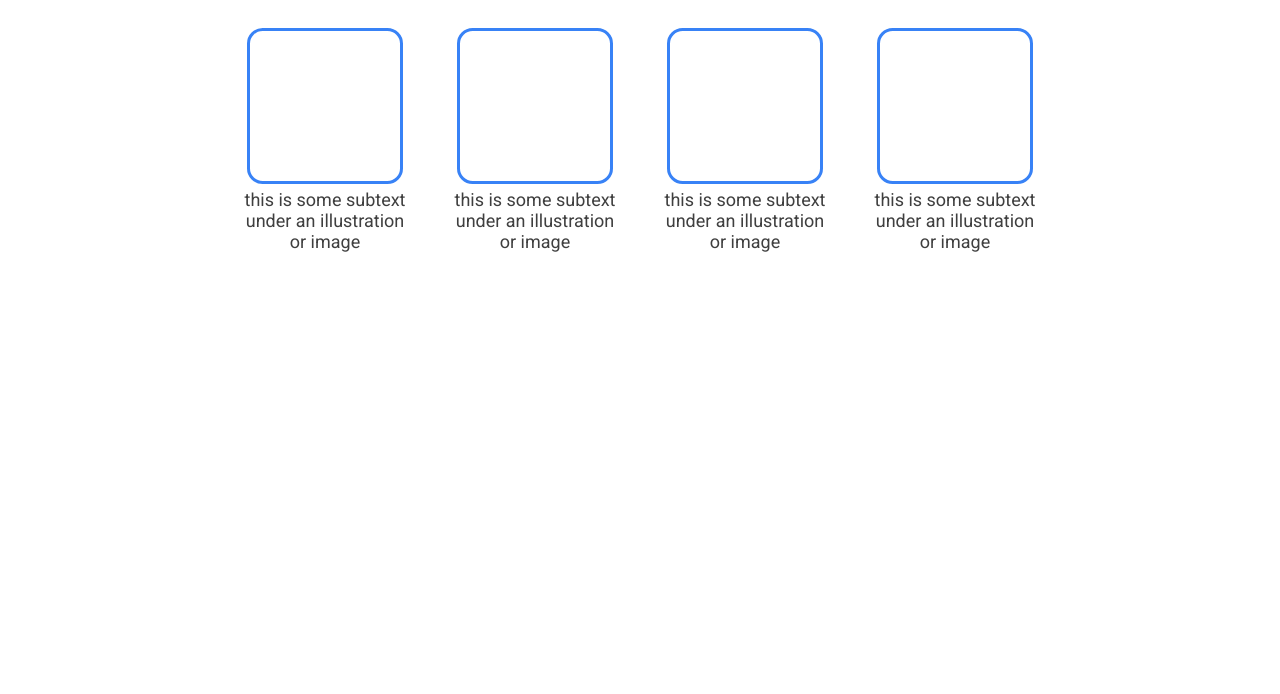
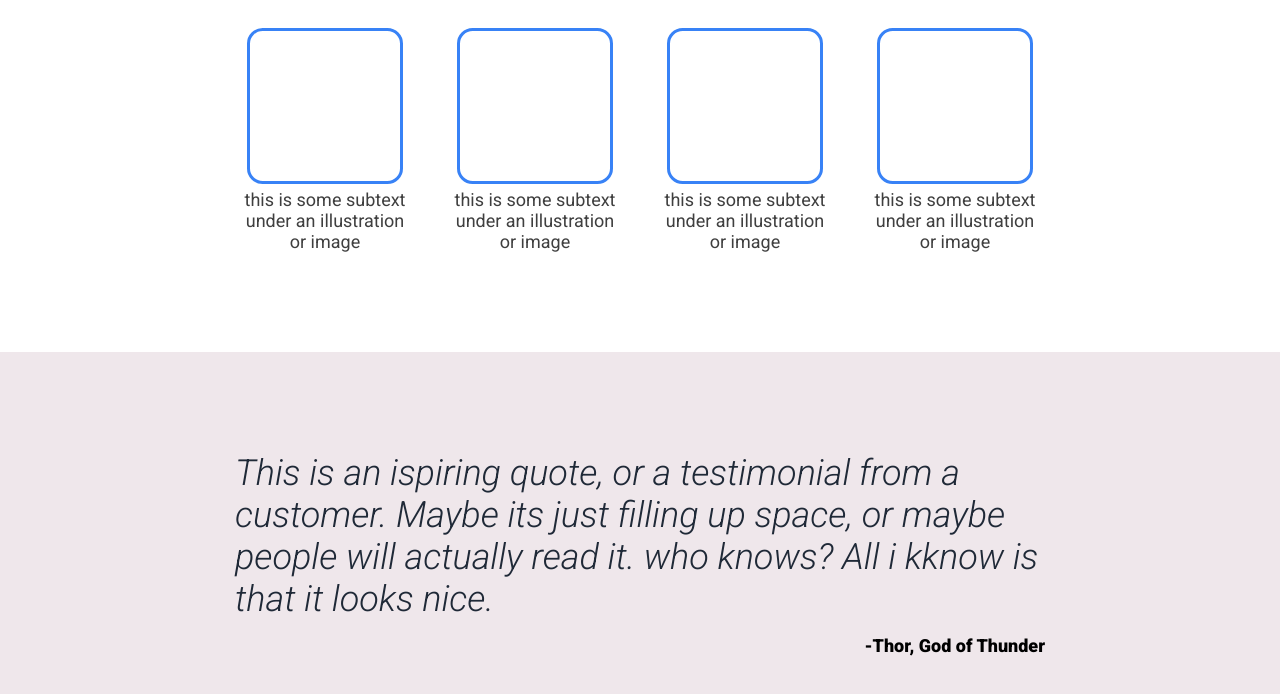
Before and after one commit to Naweed93/odin-landing-page, a plain HTML site: page index.html in a window 1280 px wide. Shown: the part 620-1314 px from the top of the page. Before the commit the page ends 972 px from the top, so only its background shows below. Drawn offline with Linux system fonts and the light colour scheme.

Commit message:
Complete quote division

```diff
--- a/index.html
+++ b/index.html
@@ -33,23 +33,29 @@
     <div class="information">
         <h1>Some random information.</h1>
         <div class="info-content">
-            <div class="info-one info">
+            <div class="info">
                 <div class="info-image"></div>
                 <p>this is some subtext under an illustration or image</p>
             </div>
-            <div class="info-two info">
+            <div class="info">
                 <div class="info-image"></div>
                 <p>this is some subtext under an illustration or image</p>
             </div>
-            <div class="info-three info">
+            <div class="info">
                 <div class="info-image"></div>
                 <p>this is some subtext under an illustration or image</p>
             </div>
-            <div class="info-four info">
+            <div class="info">
                 <div class="info-image"></div>
                 <p>this is some subtext under an illustration or image</p>
             </div>
         </div>
     </div>
+    <div class="quote">
+        <div class="container">
+            <p class="quote-text">This is an ispiring quote, or a testimonial from a customer. Maybe its just filling up space, or maybe people will actually read it. who knows? All i kknow is that it looks nice.</p>
+            <p class="quote-source">-Thor, God of Thunder</p>
+        </div>
+    </div>
 </body>
 </html>
--- a/style.css
+++ b/style.css
@@ -1,4 +1,4 @@
-@import url('https://fonts.googleapis.com/css2?family=Roboto:wght@400;700;900&display=swap');
+@import url('https://fonts.googleapis.com/css2?family=Roboto:ital,wght@0,400;0,700;0,900;1,300&display=swap');
 
 *{
     padding: 0;
@@ -100,3 +100,24 @@ header {
     color: #3f3f3f;
     font-size: 18px;
 }
+.quote{
+    background-color: #efe7eb;
+    padding: 100px;
+}
+.quote-text{
+    color: #1f2937;
+    font-size: 36px;
+    font-weight: 300;
+    font-style: italic;
+}
+.quote-source{
+    font-size: 18px;
+    font-weight: 900;
+    align-self: flex-end;
+}
+.quote div{
+    display: flex;
+    flex-direction: column;
+    gap: 15px;
+    padding: 0 135px;
+}
```
